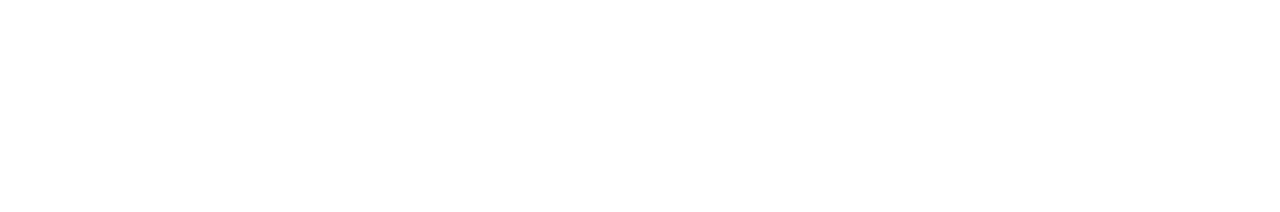
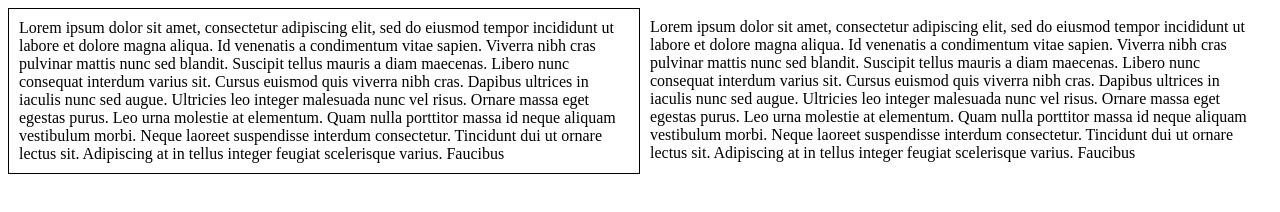
Before and after one commit to jwtill/float, a plain HTML site: page index.html in a window 1280 px wide. Drawn offline with Linux system fonts and the light colour scheme.

Commit message:
Add filler text, columns with styling

```diff
--- a/css/styles.css
+++ b/css/styles.css
@@ -0,0 +1,14 @@
+.column1 {
+  box-sizing: border-box;
+  float:left;
+  width: 50%;
+  border: 1px solid black;
+  padding: 10px;
+  }
+
+.column2 {
+  box-sizing: border-box;
+  float:right;
+  width: 50%;
+  padding: 10px;
+}
--- a/index.html
+++ b/index.html
@@ -1,9 +1,13 @@
 <!DOCTYPE html>
 <html lang="en">
 <head>
+  <link rel="stylesheet" href="css/styles.css">
   <title>float</title>
 </head>
 <body>
+  <div class="column1">Lorem ipsum dolor sit amet, consectetur adipiscing elit, sed do eiusmod tempor incididunt ut labore et dolore magna aliqua. Id venenatis a condimentum vitae sapien. Viverra nibh cras pulvinar mattis nunc sed blandit. Suscipit tellus mauris a diam maecenas. Libero nunc consequat interdum varius sit. Cursus euismod quis viverra nibh cras. Dapibus ultrices in iaculis nunc sed augue. Ultricies leo integer malesuada nunc vel risus. Ornare massa eget egestas purus. Leo urna molestie at elementum. Quam nulla porttitor massa id neque aliquam vestibulum morbi. Neque laoreet suspendisse interdum consectetur. Tincidunt dui ut ornare lectus sit. Adipiscing at in tellus integer feugiat scelerisque varius. Faucibus</div>
+
+  <div class = "column2">Lorem ipsum dolor sit amet, consectetur adipiscing elit, sed do eiusmod tempor incididunt ut labore et dolore magna aliqua. Id venenatis a condimentum vitae sapien. Viverra nibh cras pulvinar mattis nunc sed blandit. Suscipit tellus mauris a diam maecenas. Libero nunc consequat interdum varius sit. Cursus euismod quis viverra nibh cras. Dapibus ultrices in iaculis nunc sed augue. Ultricies leo integer malesuada nunc vel risus. Ornare massa eget egestas purus. Leo urna molestie at elementum. Quam nulla porttitor massa id neque aliquam vestibulum morbi. Neque laoreet suspendisse interdum consectetur. Tincidunt dui ut ornare lectus sit. Adipiscing at in tellus integer feugiat scelerisque varius. Faucibus</div>
 
 </body>
 </html>
```
